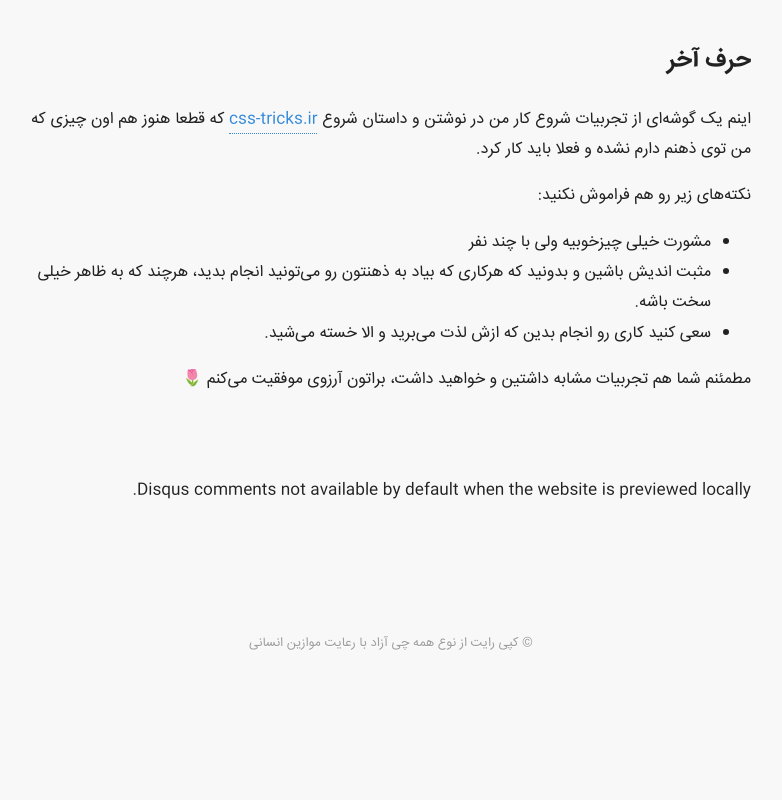
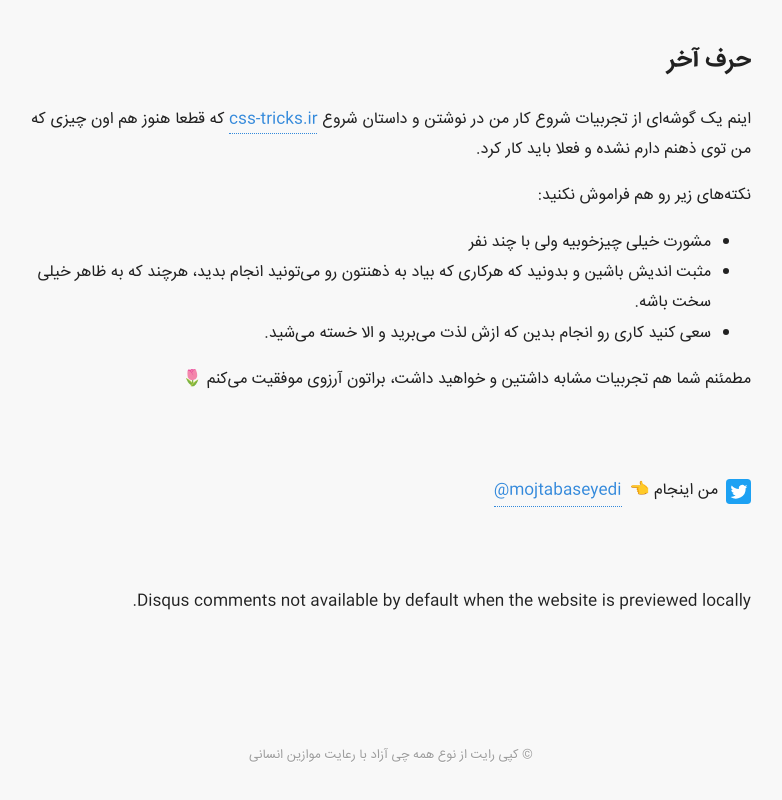
Before and after one commit to seyedi/seyedi.github.io, a plain HTML site: page posts/just-sit-and-do-it/index.html in a window 1280 px wide. Shown: the part 4558-5358 px from the top of the page, without its empty margins (249-1031 px from the left). Before the commit the page ends 5263 px from the top, so only its background shows below. Drawn offline with Linux system fonts and the light colour scheme.

Commit message:
add twitter box

```diff
--- a/css/moji.css
+++ b/css/moji.css
@@ -622,3 +622,13 @@ body {
 a.dsq-brlink {
   opacity: 0;
 }
+
+.twitter-box {
+  display: flex;
+  align-items: center;
+  margin: 5em 0;
+}
+
+.twitter-box span {
+  margin: 0 .5em;
+}
--- a/posts/just-sit-and-do-it/index.html
+++ b/posts/just-sit-and-do-it/index.html
@@ -147,6 +147,18 @@
 <p>مطمئنم شما هم تجربیات مشابه داشتین و خواهید داشت، براتون آرزوی موفقیت می‌کنم 🌷</p>
 
 
+    <p class="twitter-box">
+      <svg xmlns="http://www.w3.org/2000/svg" width="25" aria-label="Twitter" role="img" viewBox="0 0 512 512">
+        <rect width="512" height="512" rx="15%" fill="#1da1f3" />
+        <path fill="#fff"
+        d="M437 152a72 72 0 0 1-40 12 72 72 0 0 0 32-40 72 72 0 0 1-45 17 72 72 0 0 0-122 65 200 200 0 0 1-145-74 72 72 0 0 0 22 94 72 72 0 0 1-32-7 72 72 0 0 0 56 69 72 72 0 0 1-32 1 72 72 0 0 0 67 50 200 200 0 0 1-105 29 200 200 0 0 0 309-179 200 200 0 0 0 35-37" />
+      </svg>
+
+      <span>من اینجام 👈 </span>
+
+      <a href="https://twitter.com/mojtabaseyedi" dir="ltr">@mojtabaseyedi</a>
+    </p>
+
     <div class="comments">
       <div id="disqus_thread"></div>
 <script type="application/javascript">
```
